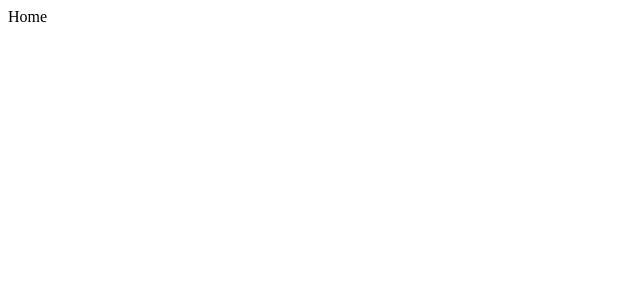
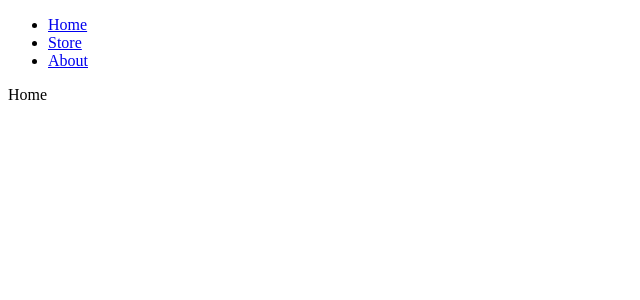
Before and after one commit to Hamm01/testing-reactPRoject, a React (Vite) app: page / in a window 1280 px wide. Shown: the top 300 px of the page, without its empty margins (0-640 px from the left). Built offline with nearby package versions, Linux system fonts and the light colour scheme.

Commit message:
Basic Router using react-router library. using router object for creating routes

```diff
--- a/package.json
+++ b/package.json
@@ -13,6 +13,7 @@
     "react": "^18.2.0",
     "react-dom": "^18.2.0",
     "react-hook-form": "^7.49.2",
+    "react-router-dom": "^6.21.3",
     "react-select": "^5.8.0"
   },
   "devDependencies": {
--- /dev/null
+++ b/src/Navbar.jsx
@@ -0,0 +1,18 @@
+import { Link } from 'react-router-dom'
+
+export default function Navbar() {
+  return (
+    <ul>
+      <li>
+        <Link to="/">Home</Link>
+      </li>
+      <li>
+        <Link to="/store">Store</Link>
+      </li>
+
+      <li>
+        <Link to="/about">About</Link>
+      </li>
+    </ul>
+  )
+}
--- a/src/main.jsx
+++ b/src/main.jsx
@@ -1,9 +1,11 @@
-import React from "react"
-import ReactDOM from "react-dom/client"
-import App from "./App"
+import React from 'react'
+import ReactDOM from 'react-dom/client'
+import App from './App'
+import { RouterProvider } from 'react-router-dom'
+import { Router } from './routes'
 
-ReactDOM.createRoot(document.getElementById("root")).render(
+ReactDOM.createRoot(document.getElementById('root')).render(
   <React.StrictMode>
-    <App />
+    <RouterProvider router={Router} />
   </React.StrictMode>
 )
--- a/src/pages/About.jsx
+++ b/src/pages/About.jsx
@@ -1,7 +1,11 @@
 import React from 'react'
+import Navbar from '../Navbar'
 
 export default function About() {
   return (
-    <div>About</div>
+    <>
+      <Navbar />
+      <div>About</div>
+    </>
   )
 }
--- a/src/pages/Home.jsx
+++ b/src/pages/Home.jsx
@@ -1,5 +1,11 @@
-function Home(){
- return <div>Home</div>
+import Navbar from '../Navbar'
+function Home() {
+  return (
+    <>
+      <Navbar />
+      <div>Home</div>
+    </>
+  )
 }
 
 export default Home
--- a/src/pages/Store.jsx
+++ b/src/pages/Store.jsx
@@ -1,6 +1,9 @@
-
+import Navbar from '../Navbar'
 export default function Store() {
   return (
-    <div>Store</div>
+    <>
+      <Navbar />
+      <div>Store</div>
+    </>
   )
 }
--- /dev/null
+++ b/src/routes.jsx
@@ -0,0 +1,12 @@
+import { createBrowserRouter } from 'react-router-dom'
+import Home from './pages/Home'
+import Store from './pages/Store'
+import About from './pages/About'
+
+//  Creating the Routes using the browser router and the object is used to declare the route components
+
+export const Router = createBrowserRouter([
+  { path: '/', element: <Home /> },
+  { path: '/store', element: <Store /> },
+  { path: '/about', element: <About /> }
+])
```
Also changed, not shown: 1 other file (tests, documents, lock files or other folders).
